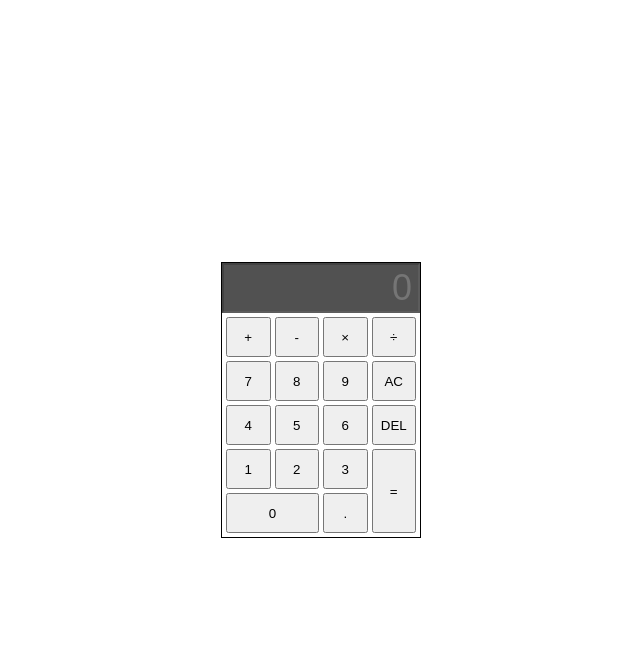
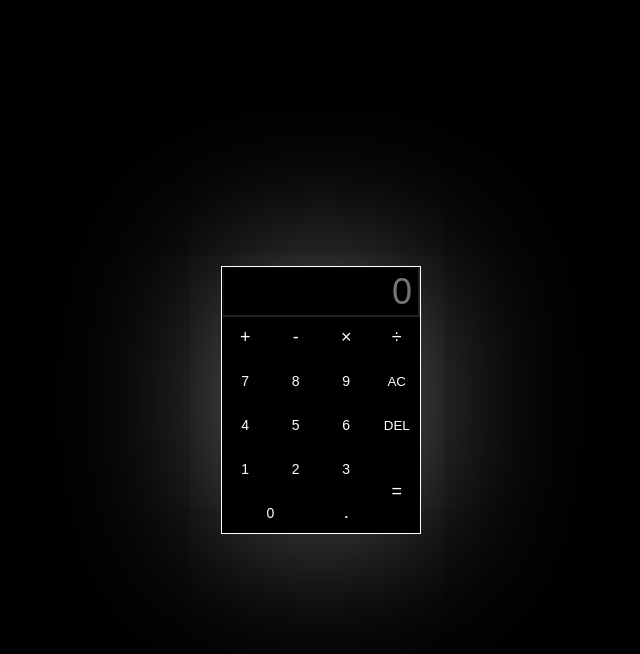
Before and after one commit to danutdotrar/calculator-TOP, a plain HTML site: page index.html in a window 1280 px wide. Both pictures are taken after a click on the button "DEL". Shown: the whole page, without its empty margins (319-959 px from the left). Drawn offline with Linux system fonts and the light colour scheme.

Commit message:
Add final functions and styles

```diff
--- a/app.js
+++ b/app.js
@@ -71,13 +71,12 @@ function evaluate(e) {
         secondNum = '';
         firstNum = result;
 
-
     } else if (e.target.value == '=') {
         result = operate(operator, firstNum, secondNum);
         firstNum = result;
         secondNum = '';
+    }
 
-    }
     inputDisplay.value = Math.round(result * 100) / 100;
 };
 
@@ -92,11 +91,11 @@ function clear() {
 
 // Add decimal
 function addDot() {
-    if (operator == '' && !inputDisplay.value.includes('.')) {
+    if (operator == '' && !firstNum.includes('.')) {
         firstNum += '.';
     }
 
-    if (operator !== '' && !inputDisplay.value.includes('.')) {
+    if (operator !== '' && !secondNum.includes('.')) {
         secondNum += '.';
     }
 };
@@ -105,11 +104,12 @@ function addDot() {
 function deleteElement() {
     inputDisplay.value = inputDisplay.value.toString().split('').join('').slice(0,-1);
     if (secondNum == '')  {
-        firstNum = inputDisplay.value;
-    }
+        result = inputDisplay.value;
+        firstNum = result;
 
-    if (operator !== '' && firstNum !== '')  {
-        secondNum = inputDisplay.value;
+    } else if (firstNum !== '' && operator !== '=')  {
+        result = inputDisplay.value;
+        secondNum = result;
     }
 };
 
--- a/index.html
+++ b/index.html
@@ -38,8 +38,8 @@
 
             <button type="button" value="." class="decimal-sign">.</button>
             <button type="button" value="=" class="operator" id="equal-sign">=</button>
-            <button type="button" value="clear" class="all-clear">AC</button>
-            <button type="button" value="delete" class="delete">DEL</button>
+            <button type="button" value="clear" class="del all-clear">AC</button>
+            <button type="button" value="delete" class="del delete">DEL</button>
         </div>
 
     </div>
--- a/style.css
+++ b/style.css
@@ -14,6 +14,9 @@ body {
     flex-direction: column;
     align-items: center;
     justify-content: center;
+    height: 100vh;
+    background-color: #000000;
+
 }
 
 .calculator--body {
@@ -24,10 +27,11 @@ body {
     left: 50%;
     transform: translate(-50%, -50%);
     width: 200px;
-    /* height: 40vh; */
-    border: 1px solid black;
-    /* border-radius: 1px; */
-    /* padding: 2px; */
+    border: 1px solid white;
+    box-shadow: 0px 0px 160px 0px rgba(255, 255, 255, 0.55);
+    -webkit-box-shadow: 0px 0px 160px 0px rgba(194, 194, 194, 0.55);
+    -moz-box-shadow: 0px 0px 160px 0px rgba(206, 206, 206, 0.55);
+
 }
 
 .display--screen {
@@ -36,25 +40,53 @@ body {
     padding-right: 6px;
     text-align: right;
     width: 100%;
-    background-color: rgb(81, 81, 81);
+    background-color: rgb(0, 0, 0);
     height: 50px;
 }
 
 button {
     height: 40px;
+    background-color: #000000;
+    border: none;
+    color: rgb(255, 255, 255);
+
+}
+
+button:hover {
+    background-color: #6fced5;
+    border: none;
+    color: rgb(0, 0, 0);
+    transition: all 0.2s;
+    /* opacity: 0.8; */
 }
 
 .calculator--buttons {
     display: grid;
     grid-template-columns: repeat(4, 1fr);
-    gap: 4px;
-    padding: 4px;
+    gap: 4px
 }
 
 #equal-sign {
     height: 100%;
     grid-row: 4 / 6;
     grid-column: 4 / 5;
+}
+
+#equal-sign:hover {
+    background-color: #77d56f;
+}
+
+.number {
+    font-size: 14px;
+}
+
+.operator {
+    font-size: 18px;
+    font-weight: 500;
+}
+
+.operator:hover {
+    background-color: #d3d26b;
 }
 
 .zero {
@@ -67,7 +99,19 @@ button {
     grid-column: 4 / 5;
 }
 
+.all-clear:hover {
+    background-color: #d56f6f;
+}
+
 .delete {
     grid-row: 3 / 4;
     grid-column: 4 / 5;
 }
+
+.delete:hover {
+    background-color: #d56f6f;
+}
+
+.decimal-sign {
+    font-weight: 700;
+}
```
